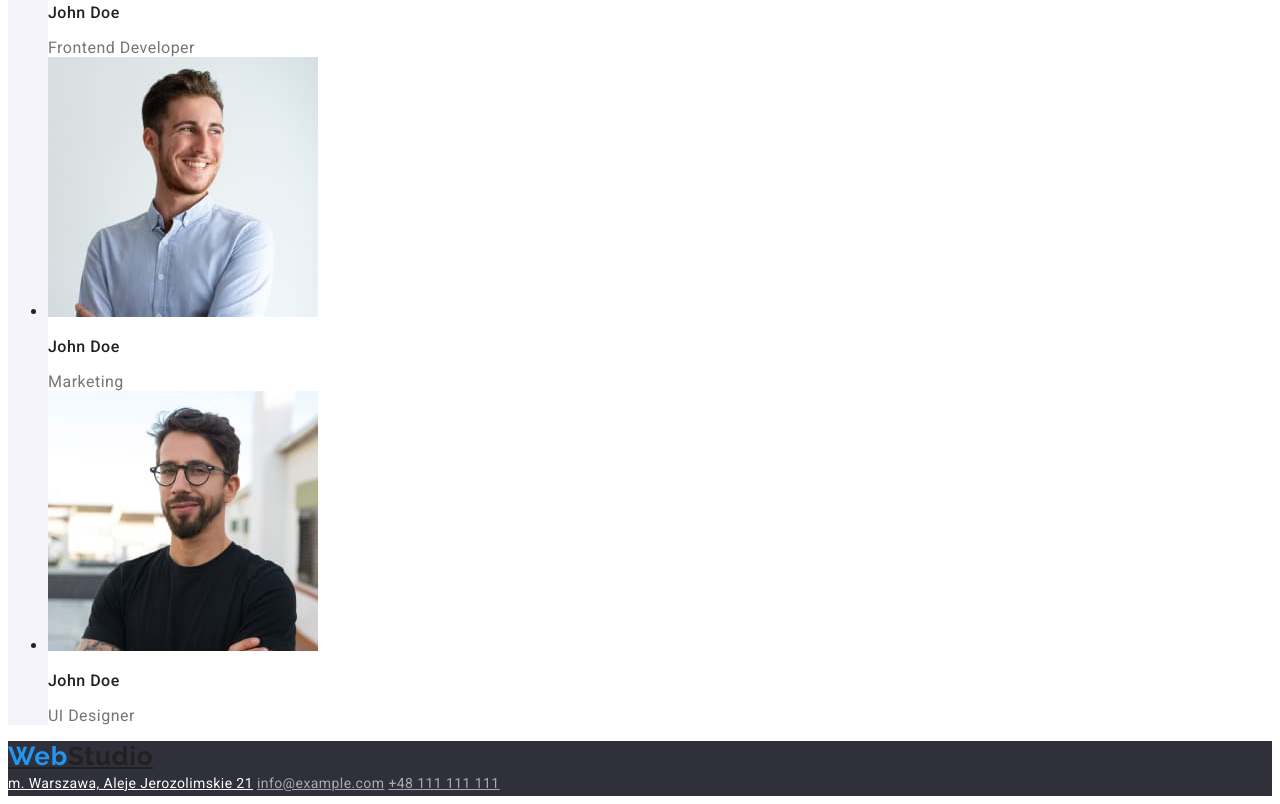
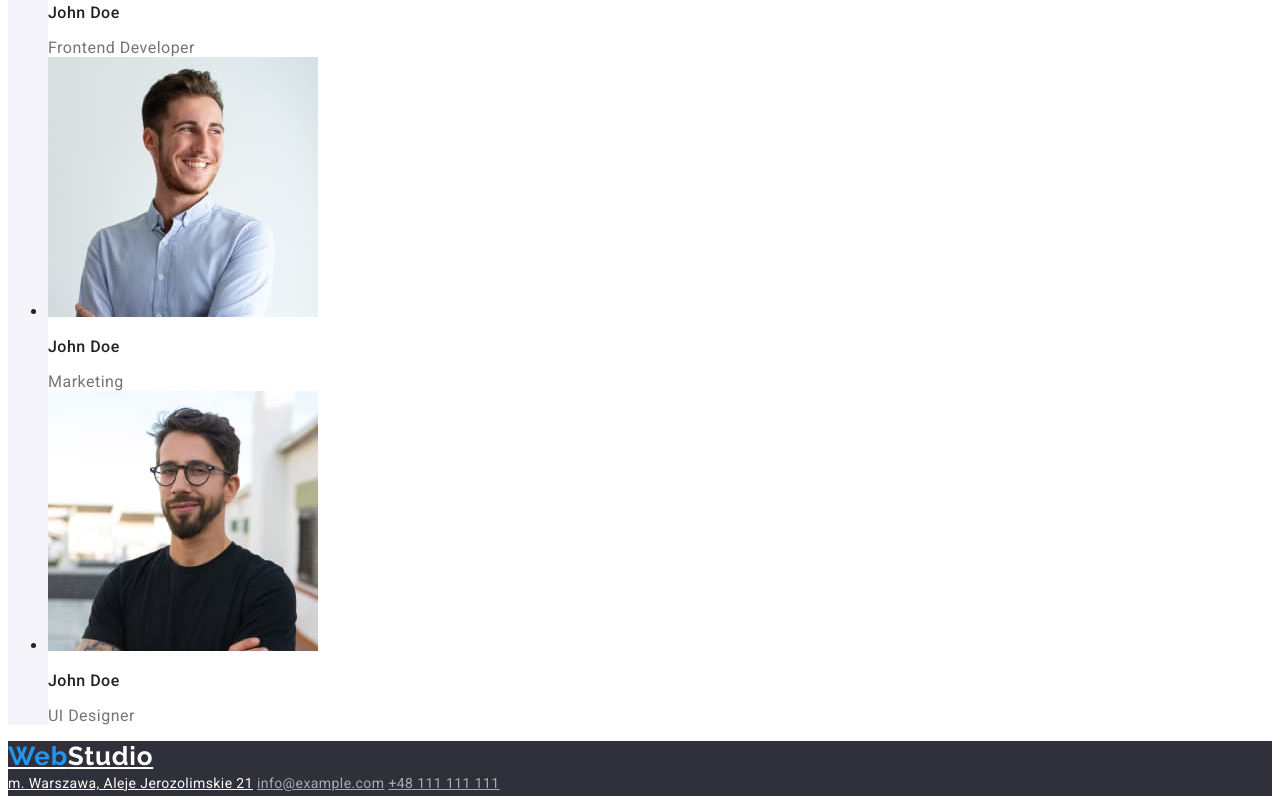
Before and after one commit to Krwawnikowski/goit-markup-hw-02, a plain HTML site: page index.html in a window 1280 px wide. Shown: the part 2457-3261 px from the top of the page. Drawn offline with Linux system fonts and the light colour scheme.

Commit message:
Update index.html

```diff
--- a/index.html
+++ b/index.html
@@ -89,7 +89,7 @@
         </section>
     </main>
     <footer class="footer">
-            <a class="navigation-list-link-logo" href="index.html"><span class="logo-span">Web</span>Studio</a></li>
+            <a class="navigation-list-link-logo-footer" href="index.html"><span class="logo-span">Web</span>Studio</a></li>
         <address class="address">
             <a class="addres-map" href="https://goo.gl/maps/pz23pLppjNHn7p5K6" target="_blank">m. Warszawa, Aleje Jerozolimskie 21</a>
             <a class="addres-mail" href="mailto:info@example.com">info@example.com</a>
```
